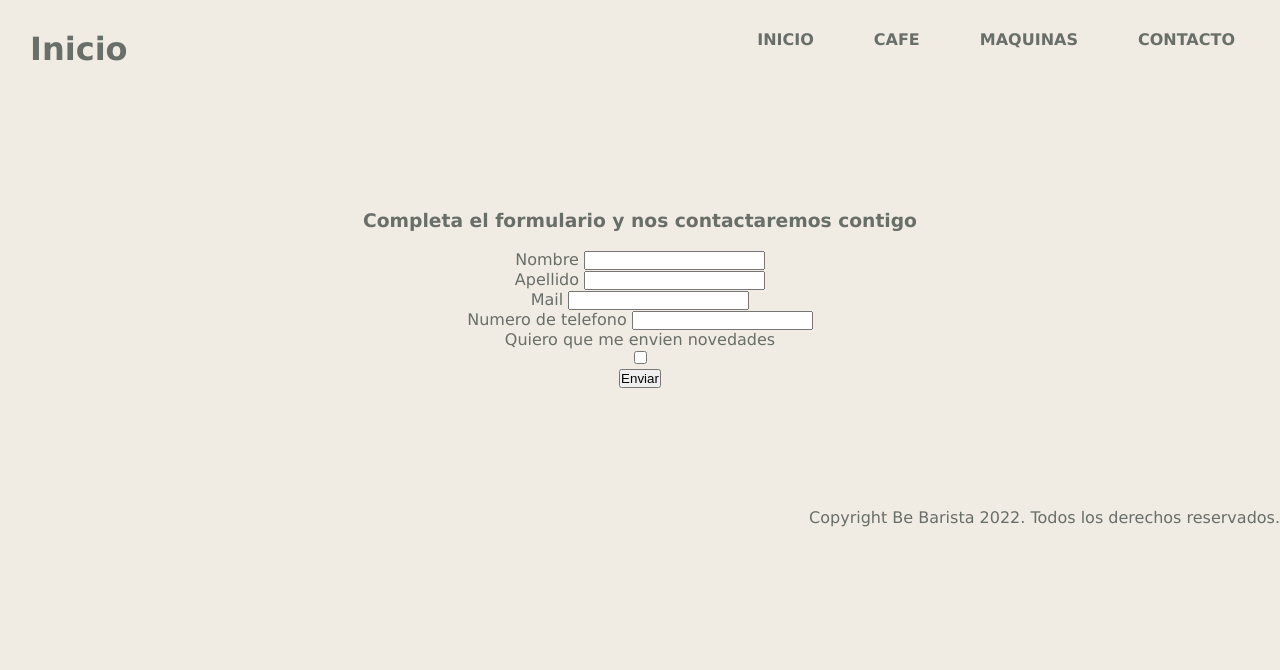
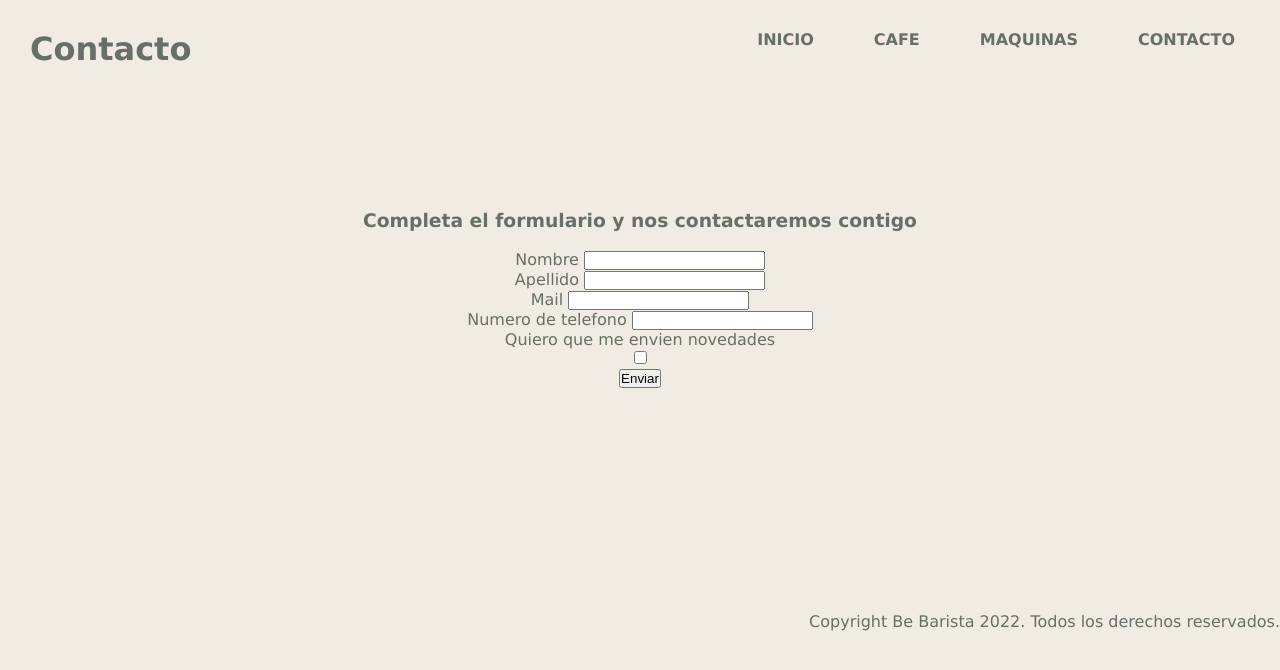
Before and after one commit to AlejandroC866/Proyecto_BeBarista, a plain HTML site: page secciones/contacto.html in a window 1280 px wide. Drawn offline with Linux system fonts and the light colour scheme.

Commit message:
cambios minimos

```diff
--- a/estilos/style.css
+++ b/estilos/style.css
@@ -12,6 +12,9 @@ body{
     background-color: var(--background-color--);
     font-family: 'Bebas Neue', verdana;
     color: var(--text-color--);
+    display: flex;
+    flex-direction: column;
+    min-height: 100vh;
 
 }
 
@@ -23,7 +26,6 @@ header{
     padding: 30px;
 
 }
-
 
 
 
@@ -61,6 +63,26 @@ a{
 
 /* Texto*/
 
+h1{
+    animation-duration: 2s;
+    animation-name: aparicion;
+    animation-iteration-count: initial;
+
+}
+@keyframes aparicion {
+    0%{
+        opacity: 0;
+    }
+
+    50%{
+        opacity: 0.5;
+    }
+    100%{
+        opacity: 1;
+    }
+
+}
+
 .presentacion{
     text-align: center;
 }
@@ -96,7 +118,8 @@ a{
     display: flex;
     justify-content: end;
     grid-area: footer;
-    margin-bottom: 0;
+    bottom: 0px;
+    margin-top: auto;
     height: 30px;
 }
  .header{
--- a/secciones/contacto.html
+++ b/secciones/contacto.html
@@ -11,7 +11,7 @@
 <body>
     <div class="pruebagrid">
         <header class="header">
-            <h1>Inicio</h1>
+            <h1>Contacto</h1>
         </header>
         <nav class="barra">
 
@@ -45,7 +45,7 @@
                 <div>Quiero que me envien novedades</div>
                 <input type="checkbox" name="acepta" value="1">
                 <div></div>
-                <input class="boton" type="submit" value="Enviar">
+                <button class="boton"><span>Enviar</span></button>
             </form>
         </div>
 
```
Also changed, not shown: secciones/maquinas.html (+1 -1 lines), secciones/sobre.html (+1 -1 lines).
